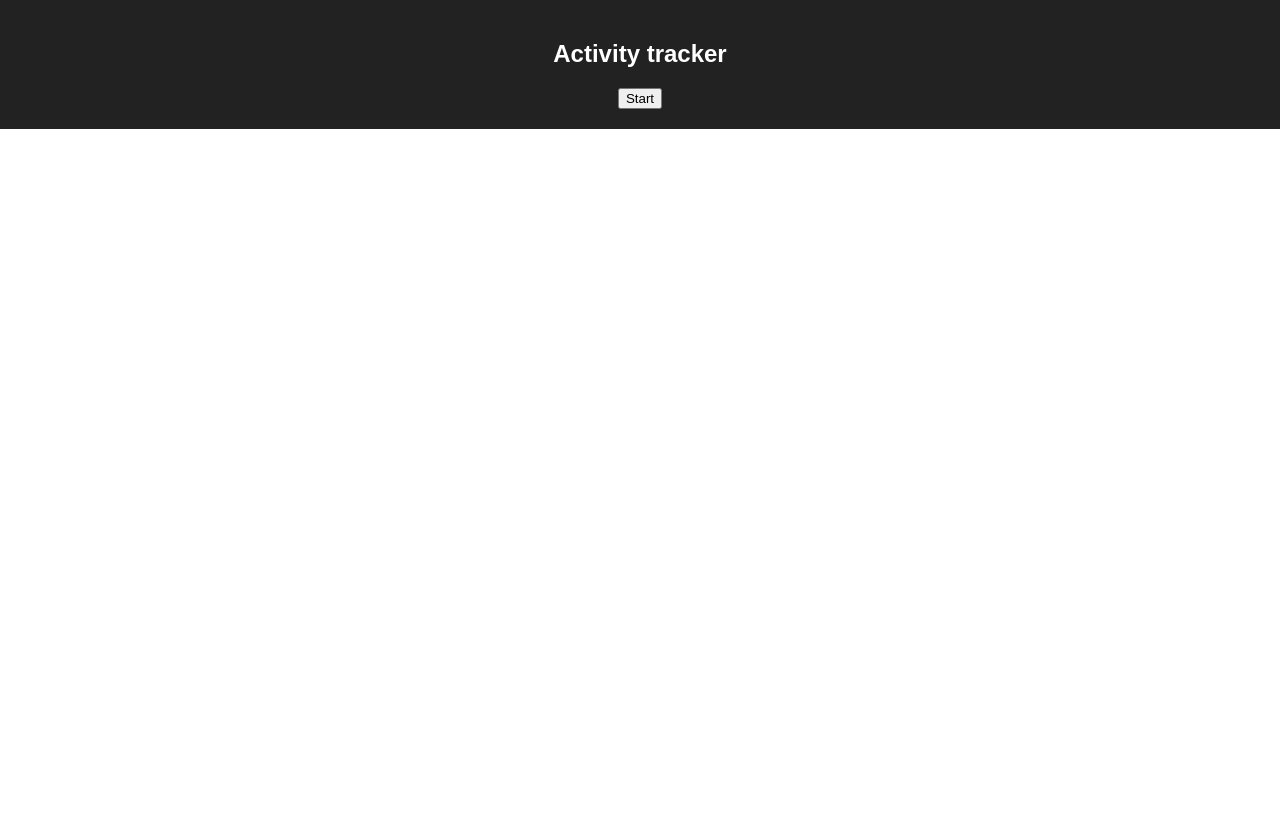
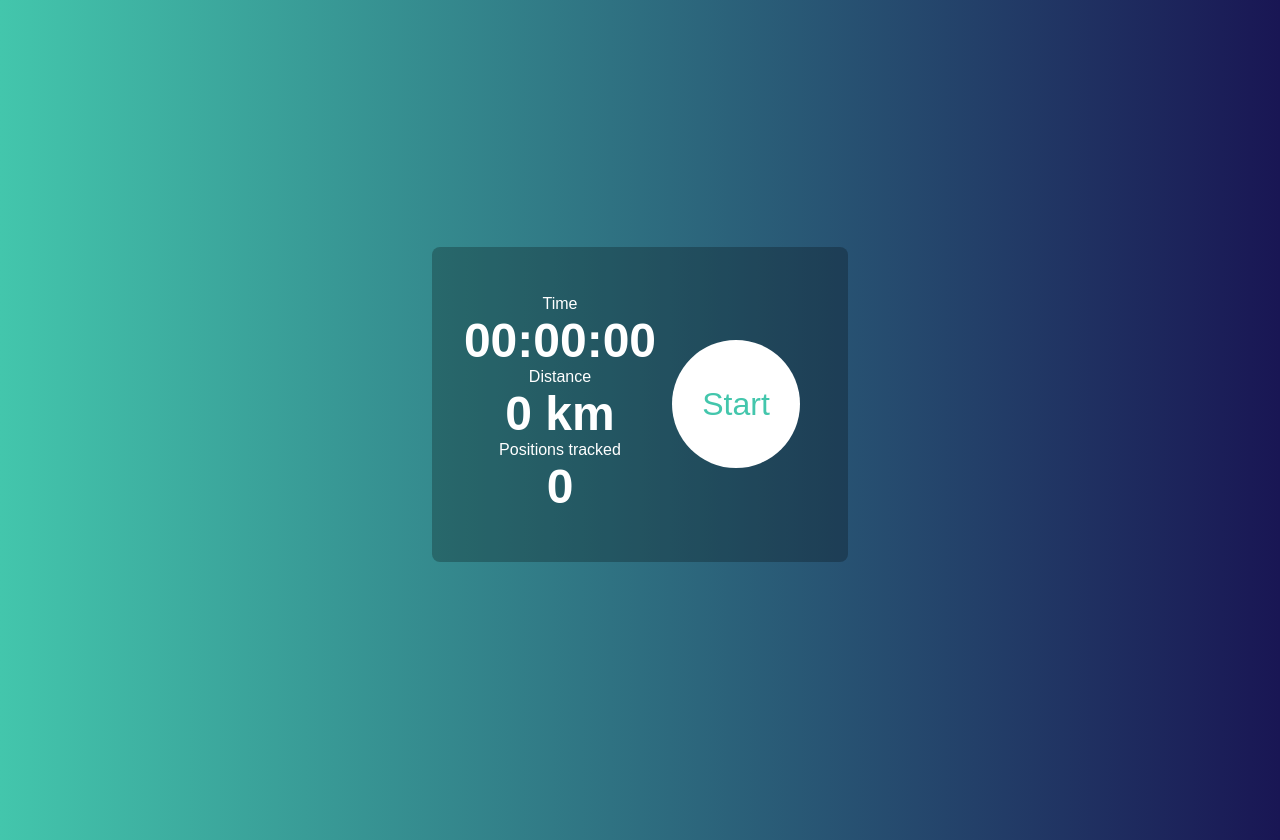
Before and after one commit to glennreyes/activity-tracker, a React (Create React App) app: page / in a window 1280 px wide. Before the commit the page ends 800 px from the top, so only its background shows below. Built offline with nearby package versions, Linux system fonts and the light colour scheme.

Commit message:
Design updates, history

```diff
--- a/src/App.css
+++ b/src/App.css
@@ -1,21 +1,25 @@
-.App-header {
-  background-color: #222;
+.App {
+  align-items: center;
+  background: linear-gradient(to right, #43c6ac, #191654);
+  font-family: 'Avenir Next', sans-serif;
+  flex-direction: column;
+  height: 100vh;
+  display: flex;
+  justify-content: center;
   padding: 20px;
   color: white;
   text-align: center;
 }
 
-.App-content {
-  margin: 0 auto;
-  padding: 2rem;
-  width: 40rem;
+.started {
+  color: #191654;
 }
 
-.App-intro {
-  font-size: large;
+.Tracker {
+  background: rgba(0, 0, 0, .25);
+  border-radius: .5rem;
+  align-items: center;
+  display: flex;
+  justify-content: center;
+  padding: 2rem;
 }
-
-@keyframes App-logo-spin {
-  from { transform: rotate(0deg); }
-  to { transform: rotate(360deg); }
-}
--- a/src/App.js
+++ b/src/App.js
@@ -24,6 +24,7 @@ class App extends Component {
     started: false,
     distance: 0,
     coords: null,
+    history: [],
     updates: 0,
   }
 
@@ -55,28 +56,36 @@ class App extends Component {
       this.setState(state => ({
         coords,
         distance,
+        history: [...state.history, coords],
         updates: state.updates + 1,
       }));
     });
   }
 
   render() {
-    const { coords, distance, started, updates } = this.state;
+    const { distance, history, started, updates } = this.state;
 
     return (
       <div className="App">
-        <div className="App-header">
-          <h2>Activity tracker</h2>
-          <div>
-            <button onClick={this.onStartStop}>{started ? 'Stop' : 'Start'}</button>
-            {started && (
-              <div>
-                <h3>Distance: {distance} km</h3>
-                <h3>Updates: {updates}</h3>
-              </div>
-            )}
-          </div>
+        <div className="Tracker">
+          <dl>
+            <dt>Time</dt>
+            <dd>00:00:00</dd>
+            <dt>Distance</dt>
+            <dd>{distance} km</dd>
+            <dt>Positions tracked</dt>
+            <dd>{updates}</dd>
+          </dl>
+          <button onClick={this.onStartStop} className={started && 'started'}>{started ? 'Stop' : 'Start'}</button>
         </div>
+        <ul>
+          {history.map(item => (
+            <li>
+              <div>Lat: {item.latitude}</div>
+              <div>Lng: {item.longitude}</div>
+            </li>
+          ))}
+        </ul>
       </div>
     );
   }
--- a/src/index.css
+++ b/src/index.css
@@ -1,5 +1,34 @@
 body {
   margin: 0;
   padding: 0;
-  font-family: sans-serif;
+  font-family: 'Avenir Next', sans-serif;
 }
+
+dt {
+  display: block;
+  font-size: 1rem;
+  text-align: center;
+  margin: 0;
+}
+
+dd {
+  display: block;
+  font-size: 3rem;
+  font-weight: 700;
+  margin: 0;
+  text-align: center;
+}
+
+button {
+  background: white;
+  border: 0;
+  color: #43c6ac;
+  border-radius: 50%;
+  font-family: 'Avenir Next', sans-serif;
+  font-size: 2rem;
+  height: 8rem;
+  margin: 1rem;
+  outline: 0;
+  padding: 1rem;
+  width: 8rem;
+}
```
